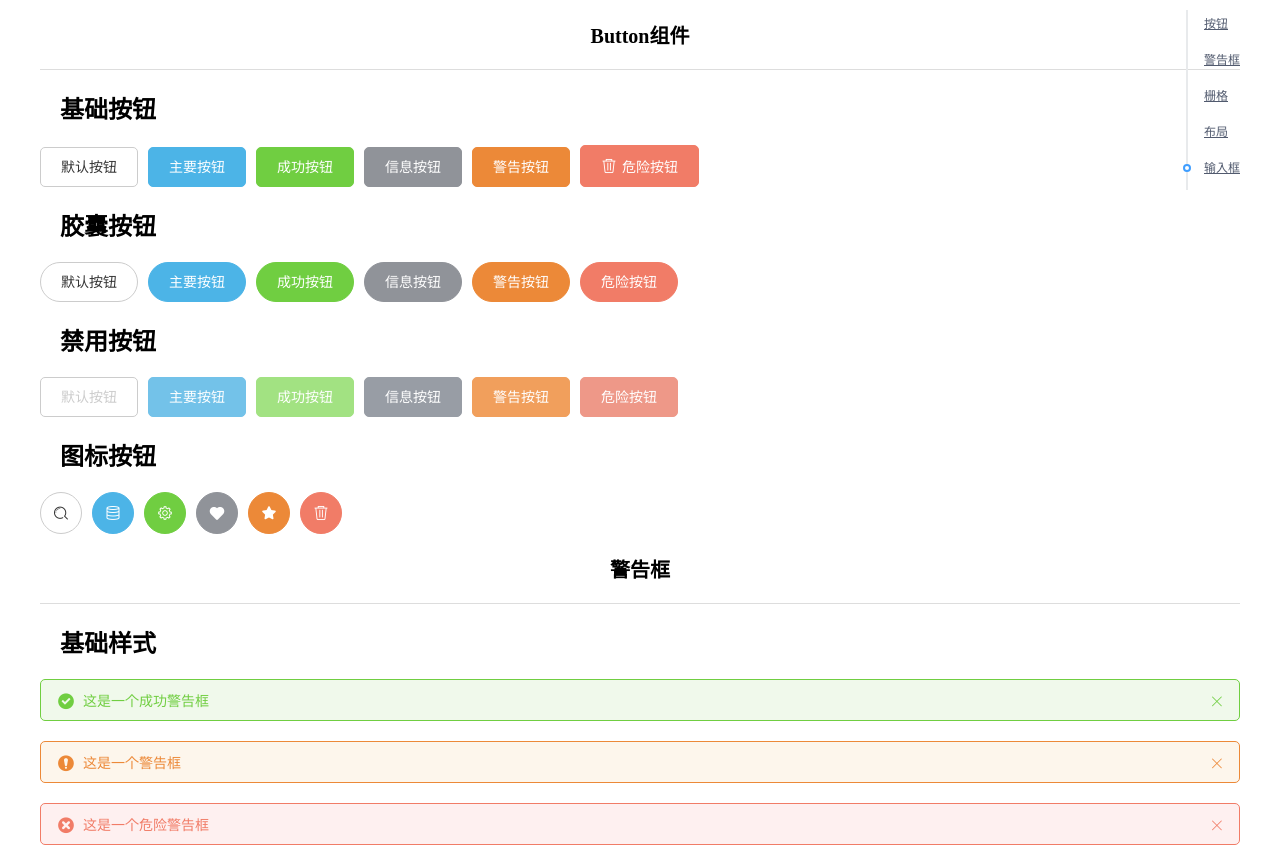
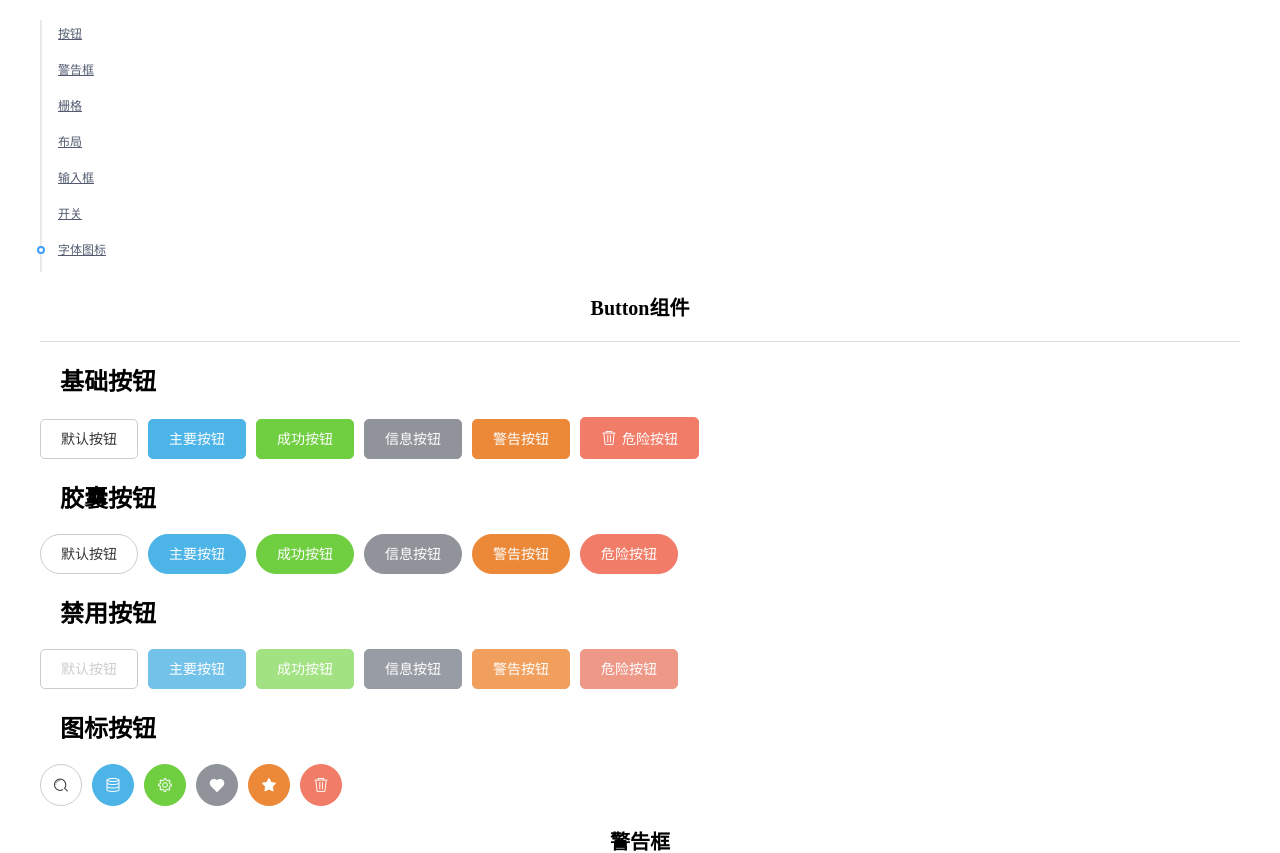
Before and after one commit to ByteIsland/code-ui-vue, a Vue app: page / in a window 1280 px wide. Shown: the top 853 px of the page. Built offline with nearby package versions, Linux system fonts and the light colour scheme.

Commit message:
优化锚点操作

```diff
--- a/lib/theme/anchor.scss
+++ b/lib/theme/anchor.scss
@@ -1,9 +1,6 @@
 @import './common/variable.scss';
 
 .c-anchor-warpper{
-	position: fixed;
-  right: 40px;
-  top: 10px;
 	overflow: auto;
 	padding-left: 4px;
 	margin-left: -4px;
@@ -60,3 +57,9 @@
 		}
 	}
 }
+
+// affix
+.c-affix {
+	position: fixed;
+	z-index: 10;
+}
--- a/lib/utils/assets.js
+++ b/lib/utils/assets.js
@@ -24,18 +24,17 @@ export const scrollTop = (el, from = 0, to, duration = 500, endCallBack) => {
       return;
     }
     let d = start + step > end ? end : start + step;
-    // 判断元素是否在滚动上方
     if (start > end) {
       d = start - step < end ? end : start - step;
     }
-    // 判断是否为window容器
+
     if (el === window) {
       window.scrollTo(d, d);
     } else {
       el.scrollTop = d;
     }
     // 持续调用 => 相当于setInterval
-    window.requestAnimationFrame(d, end, step);
+    window.requestAnimationFrame(() => scroll(d, end, step));
   }
   scroll(from, to, step);
 };
--- /dev/null
+++ b/package/affix/index.js
@@ -0,0 +1,7 @@
+import CAffix from "./src/main.vue";
+
+CAffix.install = Vue => {
+  Vue.component(CAffix.name, CAffix);
+};
+
+export default CAffix;
--- /dev/null
+++ b/package/affix/src/main.vue
@@ -0,0 +1,137 @@
+<template>
+	<div>
+		<div ref="point" :class="[{[`${prefixClasses}`]: affix}]" :style="styles">
+			<slot></slot>
+		</div>
+		<div v-show="slot" :style="slotStyle"></div>
+	</div>
+</template>
+
+<script>
+import { ListenOn, ListenOff } from "../../../lib/utils/dom.js";
+const prefixClasses = "c-affix";
+export default {
+  name: "CAffix",
+  props: {
+    offsetTop: {
+      type: Number,
+      default: 0
+    },
+    offsetBottom: Number
+  },
+  data() {
+    return {
+      prefixClasses,
+      affix: false,
+      styles: {},
+      slot: false,
+      slotStyle: {}
+    };
+  },
+  computed: {
+    offsetType() {
+      let type = "top";
+
+      if (this.offsetBottom >= 0) {
+        type = "bottom";
+      }
+      console.log(this.offsetTop, this.offsetBottom);
+      return type;
+    }
+  },
+  methods: {
+    handleScroll() {
+      const affix = this.affix;
+      const scrollTop = this.getScroll(window, true);
+      const elOffset = this.getOffset(this.$el);
+      const windowHeight = window.innerHeight; // 窗口高度
+      const elHeight = this.$el.getElementsByTagName("div")[0].offsetHeight; // 获取元素标签高度
+      console.log(elOffset.top);
+      // 定位到顶部
+      if (
+        elOffset.top - this.offsetTop < scrollTop &&
+        this.offsetType === "top" &&
+        !affix
+      ) {
+        this.affix = true;
+        this.slotStyle = {
+          width: this.$refs.point.clientWidth + "px",
+          height: this.$refs.point.clientHeight + "px"
+        };
+        this.slot = true;
+        this.styles = {
+          top: `${this.offsetTop}px`,
+          left: `${elOffset.left}px`,
+          width: `${this.$el.offsetWidth}px`
+        };
+      } else if (
+        elOffset.top - this.offsetTop > scrollTop &&
+        this.offsetType === "top" &&
+        affix
+      ) {
+        this.slot = false;
+        this.slotStyle = {};
+        this.affix = false;
+        this.styles = null;
+      }
+
+      // 定位到底部
+      if (
+        elOffset.top + this.offsetBottom + elHeight >
+          scrollTop + windowHeight &&
+        this.offsetType === "bottom" &&
+        !affix
+      ) {
+        this.affix = true;
+        this.styles = {
+          bottom: `${this.offsetBottom}px`,
+          left: `${elOffset.left}px`,
+          width: `${this.$el.offsetWidth}px`
+        };
+      } else if (
+        elOffset.top + this.offsetBottom + elHeight <
+          scrollTop + windowHeight &&
+        this.offsetType === "bottom" &&
+        affix
+      ) {
+        this.affix = false;
+        this.styles = null;
+      }
+    },
+    // 获取滑动位置
+    getScroll(target, top) {
+      const prop = top ? "pageYOffset" : "pageXOffset"; // 判断滑动位置
+      const method = top ? "scrollTop" : "scrollLeft"; // 判断滑动方向
+      let ret = target[prop];
+
+      if (typeof ret !== "number") {
+        ret = window.document.documentElement[method];
+      }
+
+      return ret;
+    },
+    getOffset(element) {
+      const rect = element.getBoundingClientRect(); // 获取元素大小以及位于窗口的位置
+      const scrollTop = this.getScroll(window, true);
+      const scrollLeft = this.getScroll(window);
+
+      const docBody = window.document.body; // 获取body元素
+      const clientTop = docBody.clientTop || 0;
+      const clientLeft = docBody.clientLeft || 0;
+
+      return {
+        top: rect.top + scrollTop - clientTop,
+        left: rect.left + scrollLeft - clientLeft
+      };
+    }
+  },
+  mounted() {
+    ListenOn(window, "scroll", this.handleScroll);
+    ListenOn(window, "resize", this.handleScroll);
+  },
+  beforeDestroy() {
+    ListenOff(window, "scroll", this.handleScroll);
+    ListenOff(window, "resize", this.handleScroll);
+  }
+};
+</script>
--- a/package/anchor-link/src/main.vue
+++ b/package/anchor-link/src/main.vue
@@ -8,6 +8,7 @@
 			:data-scroll-offset="scrollOffset"
 			@click.prevent="goAnchor"
 		>
+    <!-- prevent会阻止全部的点击事件 -->
 		{{title}}
 		</a>
 		<slot></slot>
@@ -49,6 +50,12 @@ export default {
       this.currentLink = this.href;
       this.CanchorCom.handleHashChange();
       this.CanchorCom.handleScrollTo();
+      const isRoute = this.$router; // 监听当前是否为router
+      if (!isRoute) {
+        window.location.href = this.href;
+      } else {
+        this.$router.push(this.href);
+      }
     }
   },
   mounted() {
--- a/package/anchor/src/main.vue
+++ b/package/anchor/src/main.vue
@@ -39,14 +39,11 @@ export default {
       type: Number,
       default: 0
     },
+    offsetBottom: Number,
     // 锚点临界点
     bounds: {
       type: Number,
       default: 5
-    },
-    offsetBottom: {
-      type: Number,
-      default: 0
     },
     // 滚动偏移量
     scrollOffset: {
@@ -58,6 +55,7 @@ export default {
   data() {
     return {
       prefixClass,
+      isAffixed: false,
       inkTop: 0, // 标签高度
       animating: false, // 动画开关
       wrapperTop: 0, // 组件为顶部的位置
@@ -71,7 +69,7 @@ export default {
   },
   computed: {
     wrapperComponent() {
-      return this.affix ? "div" : "div";
+      return this.affix ? "CAffix" : "div";
     },
     // 容器是否为window
     containerIsWindow() {
@@ -84,16 +82,10 @@ export default {
     }
   },
   methods: {
-    // 移除所有的监听事件
-    removeListener() {
-      ListenOff(this.scrollContainer, "scroll", this.handleScroll);
-      ListenOff(window, "hashchange", this.handleHashChange); // 监听地址的变化
-    },
     // 获取到href以及id
     handleHashChange() {
       let url = window.location.href;
       const sharpLinkMatch = sharpMatcherRegx.exec(url);
-      console.log(sharpLinkMatch);
       if (!sharpLinkMatch) return;
       this.currentLink = sharpLinkMatch[0]; // 配置link
       this.currentId = sharpLinkMatch[1]; // 配置ID
@@ -104,22 +96,22 @@ export default {
       const currentLinkElement = document.querySelector(
         `a[data-href="${this.currentLink}"]`
       );
-      if (!anchor) return;
       let offset = this.scrollOffset;
       if (currentLinkElement) {
         offset = parseFloat(
           currentLinkElement.getAttribute("data-scroll-offset")
         );
       }
+      if (!anchor) return;
       // 计算滚动的高度
       const offsetTop = anchor.offsetTop - this.wrapperTop - offset;
       this.animating = true; // 开启动画开关
-      // console.log(offsetTop);
       // 调用滚动动画
       scrollTop(
         this.scrollContainer,
-        this.scrollElement.offsetTop,
+        this.scrollElement.scrollTop,
         offsetTop,
+        600,
         () => {
           this.animating = false;
         }
@@ -171,19 +163,6 @@ export default {
       });
       this.titlesOffsetArr = offsetArr;
     },
-    // 获取&设置容器主体以及滚动元素
-    getContainer() {
-      // 设置滚动的容器
-      this.scrollContainer = this.container
-        ? typeof this.container === "string"
-          ? document.querySelector(this.container)
-          : this.container
-        : window;
-      // 设置滚动元素绑定
-      this.scrollElement = this.container
-        ? this.scrollContainer
-        : document.documentElement || document.body;
-    },
     // 获取滚动到指定位置的Title ID
     getCurrentScrollAtTitleId(scrollTop) {
       let i = -1;
@@ -202,10 +181,30 @@ export default {
           scrollTop < ((nextEle && nextEle.offset) || Infinity)
         ) {
           titleItem = this.titlesOffsetArr[i];
+          break;
         }
       }
       this.currentLink = titleItem.link;
+      // 设置滑点位置
       this.handleSetInkTop();
+    },
+    // 获取&设置容器主体以及滚动元素
+    getContainer() {
+      // 设置滚动的容器
+      this.scrollContainer = this.container
+        ? typeof this.container === "string"
+          ? document.querySelector(this.container)
+          : this.container
+        : window;
+      // 设置滚动元素绑定
+      this.scrollElement = this.container
+        ? this.scrollContainer
+        : document.documentElement || document.body;
+    },
+    // 移除所有的监听事件
+    removeListener() {
+      ListenOff(this.scrollContainer, "scroll", this.handleScroll);
+      ListenOff(window, "hashchange", this.handleHashChange); // 监听地址的变化
     },
     // 初始化
     init() {
@@ -216,12 +215,12 @@ export default {
         this.getContainer();
         this.wrapperTop = this.containerIsWindow
           ? 0
-          : this.scrollContainer.offsetTop; // 计算高度
+          : this.scrollElement.offsetTop; // 计算高度
         this.handleScrollTo(); // 设置滚动位置
         this.handleSetInkTop(); // 设置滚动到的位置
         this.updateTitleOffset(); // 设置标题文字
         this.upperFirstTitle =
-          this.scrollElement.offsetTop < this.titlesOffsetArr[0].offset;
+          this.scrollElement.scrollTop < this.titlesOffsetArr[0].offset;
         // 开启监听模式
         ListenOn(this.scrollContainer, "scroll", this.handleScroll); // 监听滚动变化
         ListenOn(window, "hashchange", this.handleHashChange); // 监听地址的变化
@@ -234,6 +233,9 @@ export default {
       this.$nextTick(() => {
         this.handleScrollTo();
       });
+    },
+    container() {
+      this.init();
     }
   },
   mounted() {
--- a/package/index.js
+++ b/package/index.js
@@ -10,6 +10,7 @@ import CSider from "./sider/index.js";
 import Row from "./row/index.js";
 import Col from "./col/index.js";
 /* 导航组件 */
+import CAffix from "./affix/index.js";
 import CAnchor from "./anchor/index.js";
 import CAnchorLink from "./anchor-link/index.js";
 /* 表单组件 */
@@ -33,6 +34,7 @@ const components = [
   Col,
   CAnchor,
   CAnchorLink,
+  CAffix,
   CInput,
   CSwitch
 ];
@@ -69,6 +71,7 @@ export default {
   Row,
   CAnchor,
   CAnchorLink,
+  CAffix,
   CInput,
   CSwitch
 };
--- a/src/App.vue
+++ b/src/App.vue
@@ -1,5 +1,14 @@
 <template>
   <div id="app">
+    <c-anchor :offsetTop="20">
+      <c-anchor-link href="#Button" title="按钮" ></c-anchor-link>
+      <c-anchor-link href="#Alert" title="警告框" />
+      <c-anchor-link href="#Grid" title="栅格" />
+      <c-anchor-link href="#Layout" title="布局" />
+      <c-anchor-link href="#Input" title="输入框" />
+      <c-anchor-link href="#Switch" title="开关" />
+      <c-anchor-link href="#Icon" title="字体图标" />
+    </c-anchor>
     <h1 class="head-tit" id="Button">Button组件</h1>
     <!-- 按钮控件 -->
     <div class="button">
@@ -181,14 +190,6 @@
         </li>
       </ul>
     </div>
-    <h1 class="head-tit" id="" style="height: 200px">测试锚点属性</h1>
-    <c-anchor>
-      <c-anchor-link href="#Button" title="按钮" ></c-anchor-link>
-      <c-anchor-link href="#Alert" title="警告框" />
-      <c-anchor-link href="#Grid" title="栅格" />
-      <c-anchor-link href="#Layout" title="布局" />
-      <c-anchor-link href="#Input" title="输入框" />
-    </c-anchor>
   </div>
 </template>
 
```
